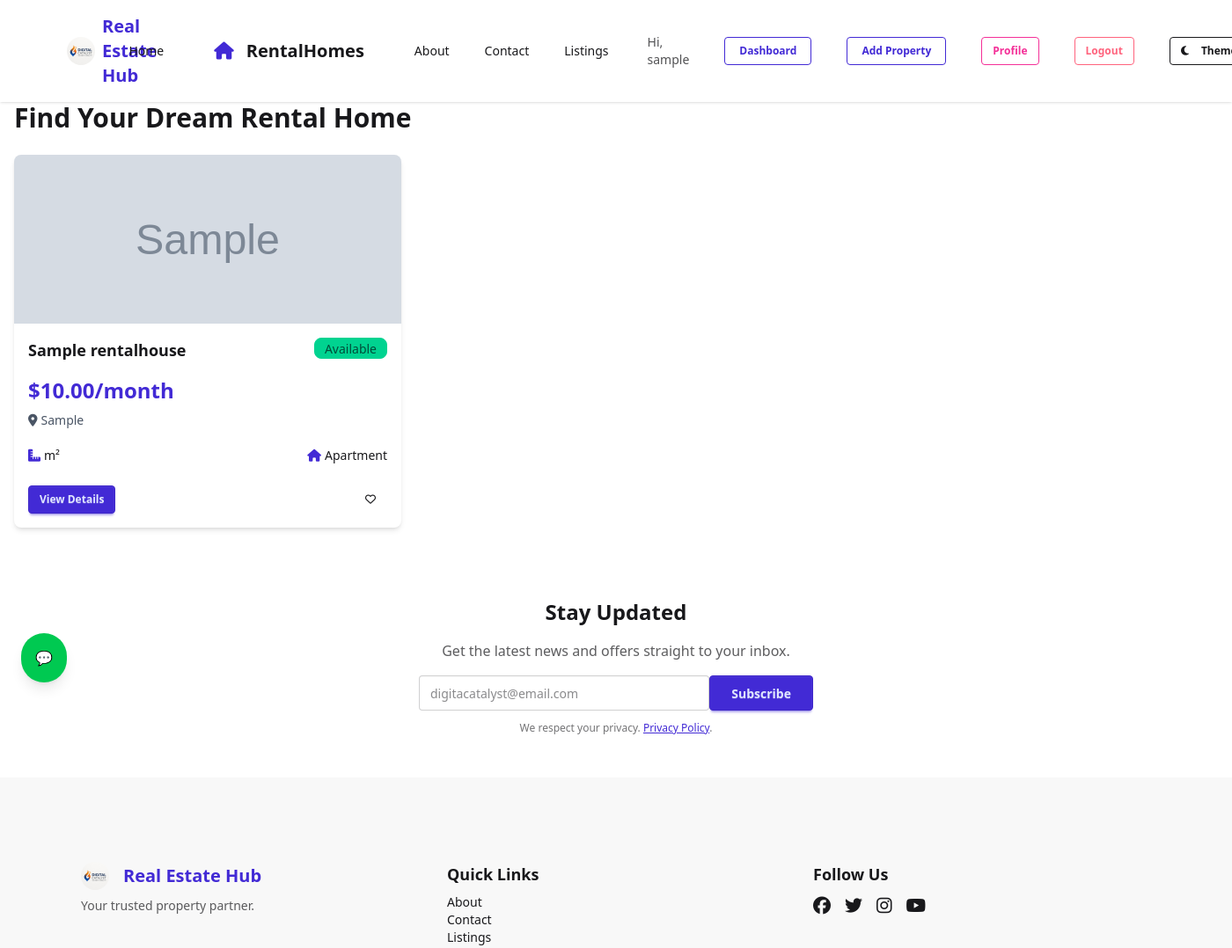
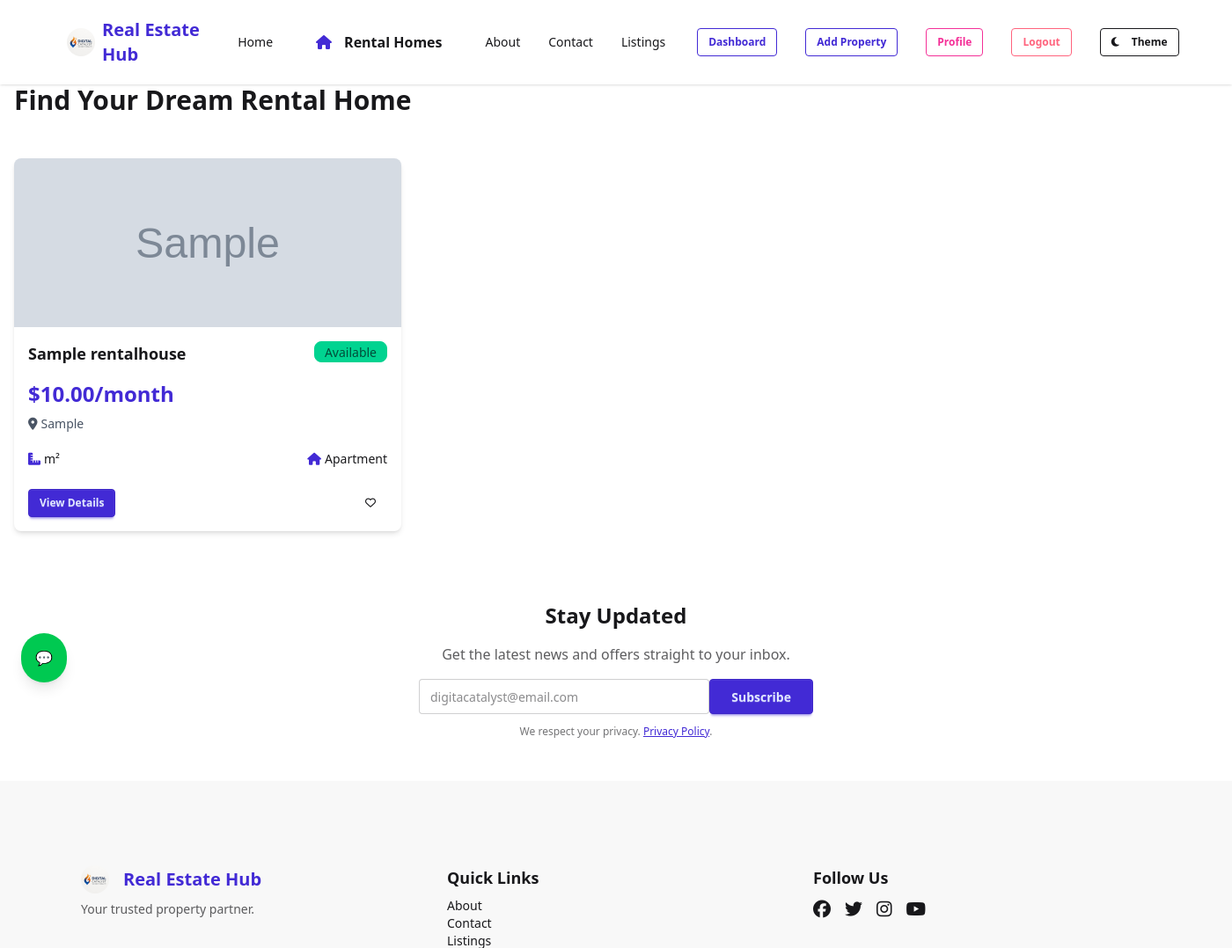
Before and after one commit to C9b3rD3vi1/realestate-hub, a Django app: page /rentalhouse/ in a window 1400 px wide; the page is wider, and only the part inside the window is pictured. Shown: the top 1078 px of that part at 88% size. Run offline with Django 4.2, Linux system fonts and the light colour scheme; a user stored in the database is signed in; tables that the repository leaves empty hold one stand-in row (values such as "Sample post"); grey boxes marked "Sample" are stand-in pictures; some libraries are stand-ins or nearby versions.

Commit message:
house rental system

```diff
--- a/listings/properties.py
+++ b/listings/properties.py
@@ -57,7 +57,7 @@
 
  # Show user agent, properties dashboard with list of properties
 @login_required
-@seller_or_agent_required
+#@seller_or_agent_required
 def property_dashboard(request):
     user = request.user
 
--- a/templates/base.html
+++ b/templates/base.html
@@ -27,6 +27,7 @@
   <link rel="stylesheet" href="https://cdnjs.cloudflare.com/ajax/libs/font-awesome/6.5.0/css/all.min.css" />
   <link href="https://unpkg.com/aos@2.3.4/dist/aos.css" rel="stylesheet" />
   <script defer src="https://unpkg.com/alpinejs@3.x.x/dist/cdn.min.js"></script>
+
 </head>
 
 <body class="bg-base-100 text-base-content font-sans">
@@ -51,7 +52,7 @@
 
 <!-- 📌 Navbar -->
 <header id="main-navbar" class="navbar bg-base-100 shadow sticky top-0 z-50">
-  <div class="container mx-auto w-full px-4 flex justify-between items-center py-2">
+  <div class="container mx-auto w-full px-4 flex justify-between items-center py-3">
 
     <!-- Logo -->
     <a href="/" class="flex items-center gap-2 text-xl font-bold text-primary">
@@ -60,42 +61,60 @@
     </a>
 
     <!-- Desktop Nav -->
-    <nav class="hidden md:flex items-center gap-10 text-sm font-medium">
-      <a href="/" class="hover:text-primary transition">Home</a>
+    <nav class="hidden md:flex items-center gap-8 text-sm font-medium">
+      <!-- Home -->
+      <a href="/"
+         class="transition hover:text-primary {% if request.path == '/' %}text-primary font-bold{% endif %}">
+         Home
+      </a>
 
-      <div class="flex-1">
-        <a href="{% url 'rentalhouse_index' %}" class="btn btn-ghost normal-case text-xl">
-            <i class="fa-solid fa-house text-primary mr-2"></i>RentalHomes
-        </a>
-      </div>
+      <!-- Rental Homes (button style) -->
+      <a href="{% url 'rentalhouse_index' %}"
+         class="btn btn-ghost normal-case text-base {% if request.path == '/rental-houses/' %}btn-active text-primary font-bold{% endif %}">
+         <i class="fa-solid fa-house text-primary mr-2"></i> Rental Homes</a>
 
-      <a href="{% url 'about' %}" class="hover:text-primary transition">About</a>
-      <a href="{% url 'contact' %}" class="hover:text-primary transition">Contact</a>
-      <!-- Listings Dropdown on Hover -->
+      <!-- About -->
+      <a href="{% url 'about' %}"
+         class="transition hover:text-primary {% if request.path == '/about/' %}text-primary font-bold{% endif %}">
+         About
+      </a>
+
+      <!-- Contact -->
+      <a href="{% url 'contact' %}"
+         class="transition hover:text-primary {% if request.path == '/contact/' %}text-primary font-bold{% endif %}">
+         Contact
+      </a>
+
+      <!-- Listings Dropdown -->
       <div class="dropdown dropdown-hover">
-        <label tabindex="0" class="hover:text-primary transition flex items-center gap-1 cursor-pointer">
+        <label tabindex="0" class="flex items-center gap-1 cursor-pointer transition hover:text-primary">
           Listings
-          <svg class="w-4 h-4 transition-transform duration-300 group-hover:rotate-180" fill="none" stroke="currentColor" viewBox="0 0 24 24">
-            <path stroke-linecap="round" stroke-linejoin="round" stroke-width="2" d="M19 9l-7 7-7-7" />
+          <svg class="w-4 h-4 transition-transform duration-300 group-hover:rotate-180"
+               fill="none" stroke="currentColor" viewBox="0 0 24 24">
+            <path stroke-linecap="round" stroke-linejoin="round" stroke-width="2"
+                  d="M19 9l-7 7-7-7" />
           </svg>
         </label>
-        <ul tabindex="0" class="dropdown-content menu p-4 shadow bg-base-100 border border-base-300 rounded-box w-80 transition-all duration-200 ease-in-out">
-          <li><a href="{% url 'listing' %}">All Listings</a></li>
+        <ul tabindex="0"
+            class="dropdown-content menu p-4 shadow bg-base-100 border border-base-300 rounded-box w-64">
+          <li><a href="{% url 'listing' %}"
+                 class="{% if request.path == '/listing/' %}text-primary font-bold{% endif %}">All Listings</a></li>
           <li><a href="{% url 'listing' %}?type=house">🏠 Houses</a></li>
           <li><a href="{% url 'listing' %}?type=land">🌍 Land</a></li>
           <li><a href="{% url 'listing' %}?type=car">🚗 Cars</a></li>
         </ul>
       </div>
 
-
+      <!-- Auth Links -->
       {% if user.is_authenticated %}
-        <span class="text-neutral/70">Hi, {{ user.username }}</span>
         <a href="{% url 'property_dashboard' %}"
-            class="btn btn-sm btn-outline btn-primary hover:bg-orange-600 text-blue-500 dark:text-white-500 font-semibold px-4 py-2 rounded transition duration-300">Dashboard</a>
+           class="btn btn-sm btn-outline btn-primary">Dashboard</a>
         <a href="{% url 'add_property' %}"
-            class="btn btn-sm btn-outline btn-primary hover:bg-orange-600 text-blue-500 dark:text-white-500 font-semibold px-4 py-2 rounded transition duration-300">Add Property</a>
-        <a href="{% url 'profile' %}" class="btn btn-sm btn-outline btn-secondary">Profile</a>
-        <a href="{% url 'logout' %}" class="btn btn-sm btn-outline btn-error">Logout</a>
+           class="btn btn-sm btn-outline btn-primary">Add Property</a>
+        <a href="{% url 'profile' %}"
+           class="btn btn-sm btn-outline btn-secondary">Profile</a>
+        <a href="{% url 'logout' %}"
+           class="btn btn-sm btn-outline btn-error">Logout</a>
       {% else %}
         <a href="{% url 'register' %}" class="btn btn-sm btn-outline btn-secondary">Register</a>
         <a href="{% url 'login' %}" class="btn btn-sm btn-outline btn-primary">Login</a>
@@ -106,31 +125,33 @@
         <label tabindex="0" class="btn btn-sm btn-outline normal-case">
           <i class="fas fa-moon mr-2"></i> Theme
         </label>
-        <ul tabindex="0" class="menu dropdown-content z-[1] p-2 shadow bg-base-100 rounded-box w-36">
-          <li><a @click="theme = 'light'">🌞 Light</a></li>
-          <li><a @click="theme = 'dark'">🌚 Dark</a></li>
-          <li><a @click="theme = 'cupcake'">🧁 Cupcake</a></li>
-          <li><a @click="theme = 'dracula'">🧛 Dracula</a></li>
-          <li><a @click="theme = 'business'">💼 Business</a></li>
+        <ul tabindex="0"
+            class="menu dropdown-content z-[1] p-2 shadow bg-base-100 rounded-box w-36">
+          <li><a onclick="document.documentElement.setAttribute('data-theme','light')">🌞 Light</a></li>
+          <li><a onclick="document.documentElement.setAttribute('data-theme','dark')">🌚 Dark</a></li>
+          <li><a onclick="document.documentElement.setAttribute('data-theme','cupcake')">🧁 Cupcake</a></li>
+          <li><a onclick="document.documentElement.setAttribute('data-theme','dracula')">🧛 Dracula</a></li>
+          <li><a onclick="document.documentElement.setAttribute('data-theme','business')">💼 Business</a></li>
         </ul>
       </div>
     </nav>
 
-    <!-- Mobile Menu -->
+    <!-- Mobile Menu Button -->
     <div class="md:hidden flex items-center">
-      <button @click="open = !open" class="btn btn-ghost btn-sm">
+      <button onclick="document.getElementById('mobile-menu').classList.toggle('hidden')"
+              class="btn btn-ghost btn-sm">
         <i class="fas fa-bars text-lg"></i>
       </button>
     </div>
   </div>
 
   <!-- Mobile Dropdown Panel -->
-  <div x-show="open" @click.away="open = false" x-transition class="md:hidden bg-base-100 border-t border-base-300 px-4 pb-6 pt-2">
+  <div id="mobile-menu" class="hidden md:hidden bg-base-100 border-t border-base-300 px-4 pb-6 pt-2">
     <ul class="flex flex-col gap-2">
-      <li><a href="/" class="link link-hover">Home</a></li>
-      <li><a href="{% url 'about' %}" class="link link-hover">About</a></li>
-      <li><a href="{% url 'contact' %}" class="link link-hover">Contact</a></li>
-      <li><a href="{% url 'listing' %}" class="link link-hover">Listings</a></li>
+      <li><a href="/" class="link link-hover {% if request.path == '/' %}text-primary font-bold{% endif %}">Home</a></li>
+      <li><a href="{% url 'about' %}" class="link link-hover {% if request.path == '/about/' %}text-primary font-bold{% endif %}">About</a></li>
+      <li><a href="{% url 'contact' %}" class="link link-hover {% if request.path == '/contact/' %}text-primary font-bold{% endif %}">Contact</a></li>
+      <li><a href="{% url 'listing' %}" class="link link-hover {% if request.path == '/listing/' %}text-primary font-bold{% endif %}">Listings</a></li>
       {% if user.is_authenticated %}
         <li class="text-neutral">Hi, {{ user.username }}</li>
         <li><a href="{% url 'profile' %}" class="link link-hover">Profile</a></li>
@@ -140,14 +161,15 @@
         <li><a href="{% url 'login' %}" class="link link-hover">Login</a></li>
       {% endif %}
       <li class="mt-3 font-semibold">🎨 Theme</li>
-      <li><a @click="theme = 'light'">🌞 Light</a></li>
-      <li><a @click="theme = 'dark'">🌚 Dark</a></li>
-      <li><a @click="theme = 'cupcake'">🧁 Cupcake</a></li>
-      <li><a @click="theme = 'dracula'">🧛 Dracula</a></li>
-      <li><a @click="theme = 'business'">💼 Business</a></li>
+      <li><a onclick="document.documentElement.setAttribute('data-theme','light')">🌞 Light</a></li>
+      <li><a onclick="document.documentElement.setAttribute('data-theme','dark')">🌚 Dark</a></li>
+      <li><a onclick="document.documentElement.setAttribute('data-theme','cupcake')">🧁 Cupcake</a></li>
+      <li><a onclick="document.documentElement.setAttribute('data-theme','dracula')">🧛 Dracula</a></li>
+      <li><a onclick="document.documentElement.setAttribute('data-theme','business')">💼 Business</a></li>
     </ul>
   </div>
 </header>
+
 
 <!-- 🔲 Page Content -->
 <main class="min-h-[calc(100vh-200px)] px-4 sm:px-6 lg:px-8">
--- a/templates/components/rentalhomes.html
+++ b/templates/components/rentalhomes.html
@@ -1,76 +1,20 @@
 {% extends 'base.html' %}
 
 {% block content %}
-<div x-data="{ filtersOpen: false }" class="mb-8">
+<div class="mb-8">
     <div class="flex justify-between items-center mb-6">
         <h1 class="text-3xl font-bold">Find Your Dream Rental Home</h1>
-        <button @click="filtersOpen = !filtersOpen" class="btn btn-outline md:hidden">
+
+        <!-- Mobile Filters Button -->
+        <button onclick="document.getElementById('filters').classList.toggle('hidden')"
+                class="btn btn-outline md:hidden">
             <i class="fa-solid fa-filter mr-2"></i> Filters
         </button>
     </div>
 
     <div class="grid grid-cols-1 md:grid-cols-4 gap-6">
         <!-- Filters Sidebar -->
-        <div class="md:col-span-1" :class="{ 'hidden md:block': !filtersOpen, 'block': filtersOpen }">
-            <div class="bg-white p-6 rounded-lg shadow-md">
-                <h2 class="text-xl font-semibold mb-4">Filters</h2>
-
-                <!-- Search -->
-                <div class="mb-4">
-                    <label class="block text-sm font-medium mb-2">Search</label>
-                    <input type="text" name="q" value="{{ search_query }}" placeholder="Location, keywords..."
-                           class="input input-bordered w-full"
-                           hx-get="{% url 'rentalhouse_index' %}"
-                           hx-trigger="keyup changed delay:500ms"
-                           hx-target="#house-listings"
-                           hx-include="[name='type'], [name='amenities']">
-                </div>
-
-                <!-- Property Type -->
-                <div class="mb-4">
-                    <label class="block text-sm font-medium mb-2">Property Type</label>
-                    <select name="type" class="select select-bordered w-full"
-                            hx-get="{% url 'rentalhouse_index' %}"
-                            hx-trigger="change"
-                            hx-target="#house-listings"
-                            hx-include="[name='q'], [name='amenities']">
-                        <option value="">All Types</option>
-                        <option value="AP" {% if selected_type == 'AP' %}selected{% endif %}>Apartment</option>
-                        <option value="VL" {% if selected_type == 'VL' %}selected{% endif %}>Villa</option>
-                        <option value="ST" {% if selected_type == 'ST' %}selected{% endif %}>Studio</option>
-                        <option value="TH" {% if selected_type == 'TH' %}selected{% endif %}>Townhouse</option>
-                        <option value="CN" {% if selected_type == 'CN' %}selected{% endif %}>Condominium</option>
-                    </select>
-                </div>
-
-                <!-- Amenities -->
-                <div class="mb-4">
-                    <label class="block text-sm font-medium mb-2">Amenities</label>
-                    <div class="space-y-2">
-                        {% for amenity in all_amenities %}
-                        <label class="flex items-center">
-                            <input type="checkbox" name="amenities" value="{{ amenity.id }}"
-                                   class="checkbox checkbox-sm mr-2"
-                                   {% if amenity.id in selected_amenities %}checked{% endif %}
-                                   hx-get="{% url 'rentalhouse_index' %}"
-                                   hx-trigger="change"
-                                   hx-target="#house-listings"
-                                   hx-include="[name='q'], [name='type']">
-                            <span>{{ amenity.name }}</span>
-                        </label>
-                        {% endfor %}
-                    </div>
-                </div>
-
-                <button class="btn btn-primary w-full"
-                        hx-get="{% url 'rentalhouse_index' %}"
-                        hx-trigger="click"
-                        hx-target="#house-listings"
-                        hx-include="[name='q'], [name='type'], [name='amenities']">
-                    Apply Filters
-                </button>
-            </div>
-        </div>
+        {% include 'partials/filters.html' %}
 
         <!-- House Listings -->
         <div class="md:col-span-3">
--- /dev/null
+++ b/templates/partials/filters.html
@@ -0,0 +1,169 @@
+<div class="flex">
+    <!-- Sidebar -->
+    <aside id="filterSidebar"
+        class="fixed md:sticky top-0 left-0 h-full md:h-screen
+               w-64 md:w-16 bg-base-200 shadow-xl
+               transition-all duration-300 z-40
+               flex flex-col items-center md:items-stretch
+               -translate-x-full md:translate-x-0"> <!-- 👈 fix: hidden by default on mobile -->
+
+        <!-- Header (mobile only) -->
+        <div class="p-4 flex justify-between items-center w-full md:hidden">
+            <h2 class="text-xl font-semibold">Filters</h2>
+            <button id="closeSidebar" class="btn btn-sm btn-ghost md:hidden">
+                <i class="fa-solid fa-xmark text-lg"></i>
+            </button>
+        </div>
+
+        <!-- Filter Icon (always visible on desktop) -->
+        <button id="expandSidebar" class="btn btn-ghost mt-4 md:mt-6 hidden md:block">
+            <i class="fa-solid fa-filter text-xl">Filters</i>
+        </button>
+
+        <!-- Filters Content -->
+        <div id="filtersContent"
+            class="hidden md:flex-1 md:flex-col md:overflow-y-auto md:space-y-6 p-6">
+
+            <!-- Search -->
+            <div>
+                <label class="block text-sm font-medium mb-2">Search</label>
+                <input type="text" name="q" value="{{ search_query }}" placeholder="Location, keywords..."
+                       class="input input-bordered w-full"
+                       hx-get="{% url 'rentalhouse_index' %}"
+                       hx-trigger="keyup changed delay:500ms"
+                       hx-target="#house-listings"
+                       hx-include="[name='type'], [name='amenities']">
+            </div>
+
+            <!-- Property Type -->
+            <div>
+                <label class="block text-sm font-medium mb-2">Property Type</label>
+                <select name="type" class="select select-bordered w-full"
+                        hx-get="{% url 'rentalhouse_index' %}"
+                        hx-trigger="change"
+                        hx-target="#house-listings"
+                        hx-include="[name='q'], [name='amenities']">
+                    <option value="">All Types</option>
+                    <option value="AP" {% if selected_type == 'AP' %}selected{% endif %}>Apartment</option>
+                    <option value="VL" {% if selected_type == 'VL' %}selected{% endif %}>Villa</option>
+                    <option value="ST" {% if selected_type == 'ST' %}selected{% endif %}>Studio</option>
+                    <option value="TH" {% if selected_type == 'TH' %}selected{% endif %}>Townhouse</option>
+                    <option value="CN" {% if selected_type == 'CN' %}selected{% endif %}>Condominium</option>
+                </select>
+            </div>
+
+            <!-- Amenities -->
+            <div>
+                <label class="block text-sm font-medium mb-2">Amenities</label>
+                <div class="space-y-2 max-h-40 overflow-y-auto pr-2">
+                    {% for amenity in all_amenities %}
+                    <label class="flex items-center gap-2 cursor-pointer">
+                        <input type="checkbox" name="amenities" value="{{ amenity.id }}"
+                               class="checkbox checkbox-sm"
+                               {% if amenity.id in selected_amenities %}checked{% endif %}
+                               hx-get="{% url 'rentalhouse_index' %}"
+                               hx-trigger="change"
+                               hx-target="#house-listings"
+                               hx-include="[name='q'], [name='type']">
+                        <span class="text-sm">{{ amenity.name }}</span>
+                    </label>
+                    {% endfor %}
+                </div>
+            </div>
+
+            <!-- Apply Button -->
+            <div class="mt-6">
+                <button class="btn btn-primary w-full"
+                        hx-get="{% url 'rentalhouse_index' %}"
+                        hx-trigger="click"
+                        hx-target="#house-listings"
+                        hx-include="[name='q'], [name='type'], [name='amenities']">
+                    Apply Filters
+                </button>
+            </div>
+        </div>
+    </aside>
+
+    <!-- Overlay (mobile only) -->
+    <div id="overlay" class="hidden fixed inset-0 bg-black/40 z-30 md:hidden"></div>
+
+    <!-- Main Content -->
+    <main id="mainContent" class="flex-1 transition-all duration-300 md:ml-16">
+        <!-- Open sidebar button (mobile only) -->
+        <button id="openSidebar" class="btn btn-outline mb-4 md:hidden">
+            <i class="fa-solid fa-filter mr-2"></i> Filters
+        </button>
+
+        <!-- Houses Grid -->
+        <div id="house-listings" class="grid grid-cols-1 md:grid-cols-2 lg:grid-cols-3 gap-6">
+            {% for house in page_obj %}
+            <!-- === Your house card code here === -->
+            {% endfor %}
+        </div>
+
+        <!-- Pagination -->
+        {% if page_obj.has_other_pages %}
+        <div class="col-span-full mt-8">
+            <div class="join flex justify-center">
+                {# pagination code unchanged #}
+            </div>
+        </div>
+        {% endif %}
+    </main>
+</div>
+
+<script>
+    const sidebar = document.getElementById("filterSidebar");
+    const overlay = document.getElementById("overlay");
+    const expandBtn = document.getElementById("expandSidebar");
+    const openBtn = document.getElementById("openSidebar");
+    const closeBtn = document.getElementById("closeSidebar");
+    const filtersContent = document.getElementById("filtersContent");
+    const mainContent = document.getElementById("mainContent");
+
+    let expanded = false;
+
+    // Desktop expand/collapse
+    if (expandBtn) {
+        expandBtn.addEventListener("click", () => {
+            if (expanded) {
+                sidebar.classList.remove("md:w-72");
+                sidebar.classList.add("md:w-16");
+                filtersContent.classList.add("hidden");
+                mainContent.classList.remove("md:ml-72");
+                mainContent.classList.add("md:ml-16");
+                expanded = false;
+            } else {
+                sidebar.classList.remove("md:w-16");
+                sidebar.classList.add("md:w-72");
+                filtersContent.classList.remove("hidden");
+                mainContent.classList.remove("md:ml-16");
+                mainContent.classList.add("md:ml-72");
+                expanded = true;
+            }
+        });
+    }
+
+    // Mobile open
+    if (openBtn) {
+        openBtn.addEventListener("click", () => {
+            sidebar.classList.remove("-translate-x-full");
+            overlay.classList.remove("hidden");
+        });
+    }
+
+    // Mobile close
+    if (closeBtn) {
+        closeBtn.addEventListener("click", () => {
+            sidebar.classList.add("-translate-x-full");
+            overlay.classList.add("hidden");
+        });
+    }
+
+    if (overlay) {
+        overlay.addEventListener("click", () => {
+            sidebar.classList.add("-translate-x-full");
+            overlay.classList.add("hidden");
+        });
+    }
+</script>
--- a/templates/partials/rentalhouselist.html
+++ b/templates/partials/rentalhouselist.html
@@ -62,7 +62,7 @@
     <div class="join flex justify-center">
         {% if page_obj.has_previous %}
         <a class="join-item btn"
-           hx-get="{% url 'index' %}?page={{ page_obj.previous_page_number }}{% for key, value in request.GET.items %}{% if key != 'page' %}&{{ key }}={{ value }}{% endif %}{% endfor %}"
+           hx-get="{% url 'rentalhouse_index' %}?page={{ page_obj.previous_page_number }}{% for key, value in request.GET.items %}{% if key != 'page' %}&{{ key }}={{ value }}{% endif %}{% endfor %}"
            hx-target="#house-listings">«</a>
         {% endif %}
 
@@ -71,14 +71,14 @@
             <a class="join-item btn btn-active">{{ num }}</a>
             {% else %}
             <a class="join-item btn"
-               hx-get="{% url 'index' %}?page={{ num }}{% for key, value in request.GET.items %}{% if key != 'page' %}&{{ key }}={{ value }}{% endif %}{% endfor %}"
+               hx-get="{% url 'rentalhouse_index' %}?page={{ num }}{% for key, value in request.GET.items %}{% if key != 'page' %}&{{ key }}={{ value }}{% endif %}{% endfor %}"
                hx-target="#house-listings">{{ num }}</a>
             {% endif %}
         {% endfor %}
 
         {% if page_obj.has_next %}
         <a class="join-item btn"
-           hx-get="{% url 'index' %}?page={{ page_obj.next_page_number }}{% for key, value in request.GET.items %}{% if key != 'page' %}&{{ key }}={{ value }}{% endif %}{% endfor %}"
+           hx-get="{% url 'rentalhouse_index' %}?page={{ page_obj.next_page_number }}{% for key, value in request.GET.items %}{% if key != 'page' %}&{{ key }}={{ value }}{% endif %}{% endfor %}"
            hx-target="#house-listings">»</a>
         {% endif %}
     </div>
```
Also changed, not shown: media/house_images/perfect002.jpeg (added), media/house_images/perfect01.jpeg (added), media/houses/beautiful001.jpeg (added), media/houses/gallery/beautiful002.jpeg (added).
